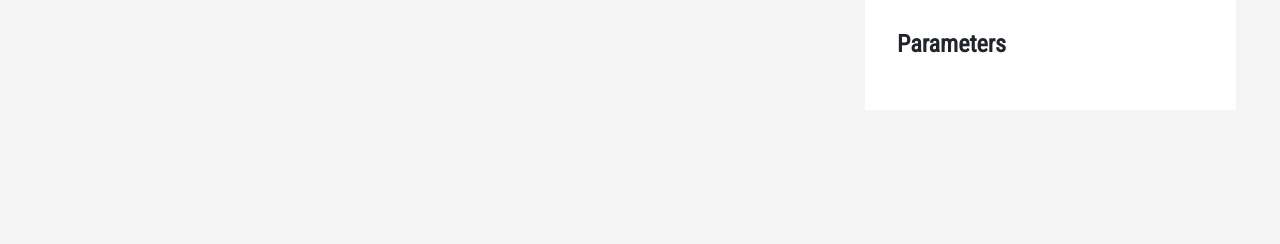
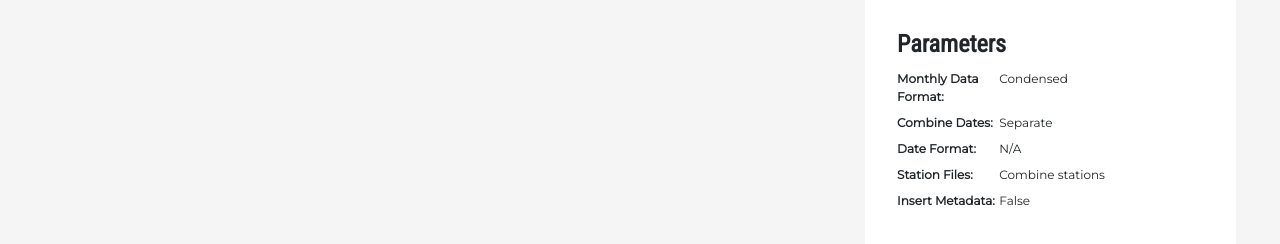
Before and after one commit to coconutcastle/historical-climate-data, a React (Vite) app in the folder frontend/: page /download in a window 1280 px wide. Shown: the part 518-762 px from the top of the page. Built offline with nearby package versions, Linux system fonts and the light colour scheme; no server answers.

Commit message:
format for selection section done

```diff
--- a/frontend/src/routes/download/SelectionSection.tsx
+++ b/frontend/src/routes/download/SelectionSection.tsx
@@ -15,6 +15,14 @@ const coordinateUnits: Record<string, string> = {
   latitude: 'N',
   longitude: 'E',
   elevation: 'm'
+}
+
+const formatParamNames: Record<string, string> = {
+  monthlyDataViewFormat: 'Monthly Data Format',
+  combineDates: 'Combine Dates',
+  dateFormat: 'Date Format',
+  insertMetadata: 'Insert Metadata',
+  files: 'Station Files'
 }
 
 const renderCoordinates = (coordinate: CoordinateRange, index: number) => {
@@ -59,6 +67,28 @@ export const SelectionSection = ({ params, format }: SelectionSectionProps) => {
     return stringArray.join(', ');
   }, [params]);
 
+  const getFormatParamString = useCallback((formatOption: string): string => {
+    var displayString = '';
+    switch (formatOption) {
+      case 'monthlyDataViewFormat':
+        displayString = toTitleCase(format[formatOption]);
+        break;
+      case 'combineDates':
+        displayString = toTitleCase(format[formatOption]);
+        break;
+      case 'dateFormat':
+        displayString = format[formatOption].length > 0 ? format[formatOption] : 'N/A';
+        break;
+      case 'insertMetadata':
+        displayString = format[formatOption] ? 'True' : 'False';
+        break;
+      case 'files':
+        displayString = format[formatOption] === 'byStation' ? 'Split files per station' : 'Combine stations';
+        break;
+    };
+    return displayString;
+  }, [format])
+
   return (
     <div className='selection-wrapper'>
       <div className="selection-section">
@@ -77,7 +107,7 @@ export const SelectionSection = ({ params, format }: SelectionSectionProps) => {
               {param !== 'coordinates' ?
                 <>
                   <div className='col-4'><b>{toTitleCase(param)}: </b></div>
-                  {renderParams(param)}
+                  <div className='col-8'>{renderParams(param)}</div>
                 </> :
                 <>
                   {(params.coordinates.filter((coord: CoordinateRange) =>   // only render if there are non-empty coordinates
@@ -107,26 +137,10 @@ export const SelectionSection = ({ params, format }: SelectionSectionProps) => {
           Parameters
         </div>
         <div className='d-flex flex-column'>
-          {(Object.keys(params).filter((p: any) => params[p as keyof ParamsFields].length > 0)).map((param, index) => (
+          {Object.keys(format).map((formatOption: string, index) => (
             <div className='d-flex flex-row mb-2 flex-wrap' key={index}>
-              {param !== 'coordinates' ?
-                <>
-                  <div className='col-4'><b>{toTitleCase(param)}: </b></div>
-                  {renderParams(param)}
-                </> :
-                <>
-                  {(params.coordinates.filter((coord: CoordinateRange) =>   // only render if there are non-empty coordinates
-                    Object.values(coord.latitude).some(val => val !== null)
-                    || Object.values(coord.longitude).some(val => val !== null)
-                    || Object.values(coord.elevation).some(val => val !== null))).length === 0 ? '' :
-                    (<>
-                      <div className='col-4'><b>Coordinates: </b></div>
-                      <div className='d-flex flex-column col-8'>
-                        {params.coordinates.map((coord: CoordinateRange, index: number) => renderCoordinates(coord, index))}
-                      </div>
-                    </>)}
-                </>
-              }
+              <div className='col-4'><b>{formatParamNames[formatOption]}: </b></div>
+              <div className='col-8'>{getFormatParamString(formatOption)}</div>
             </div>
           ))}
         </div>
```
